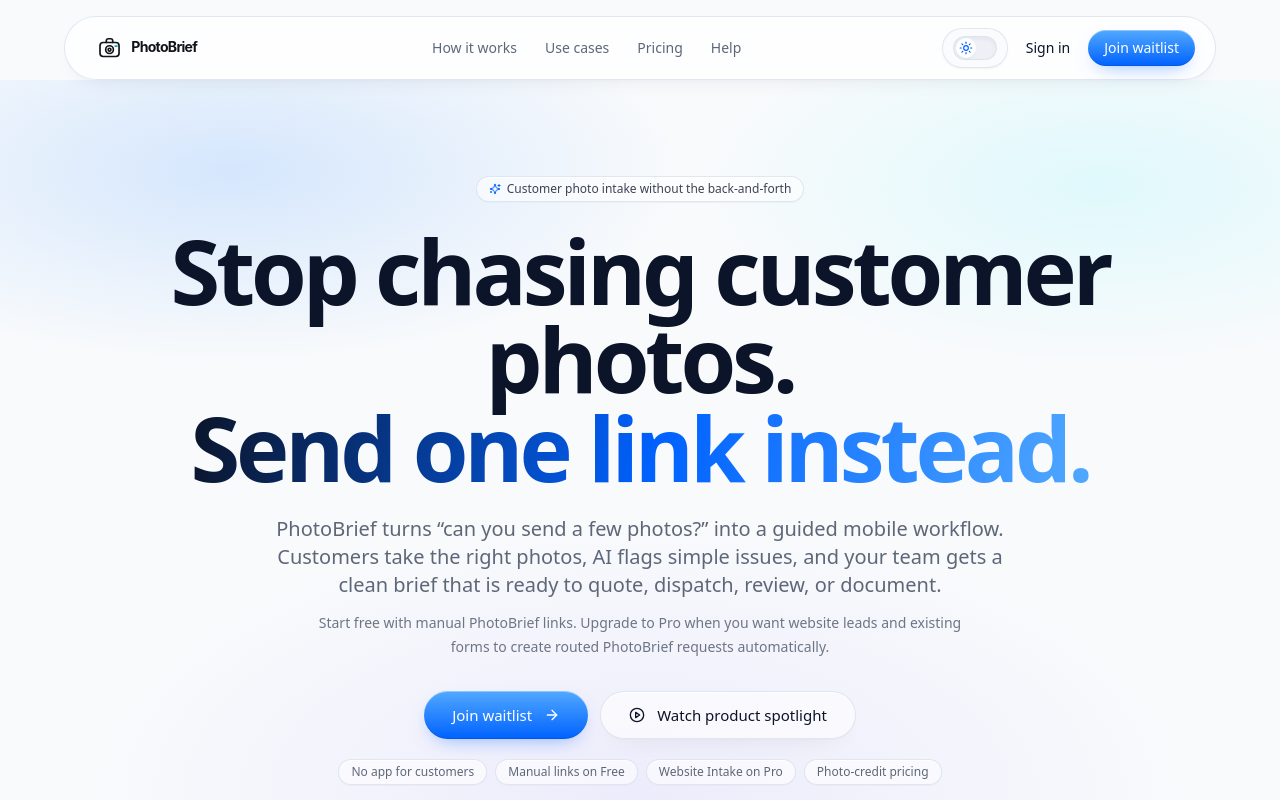
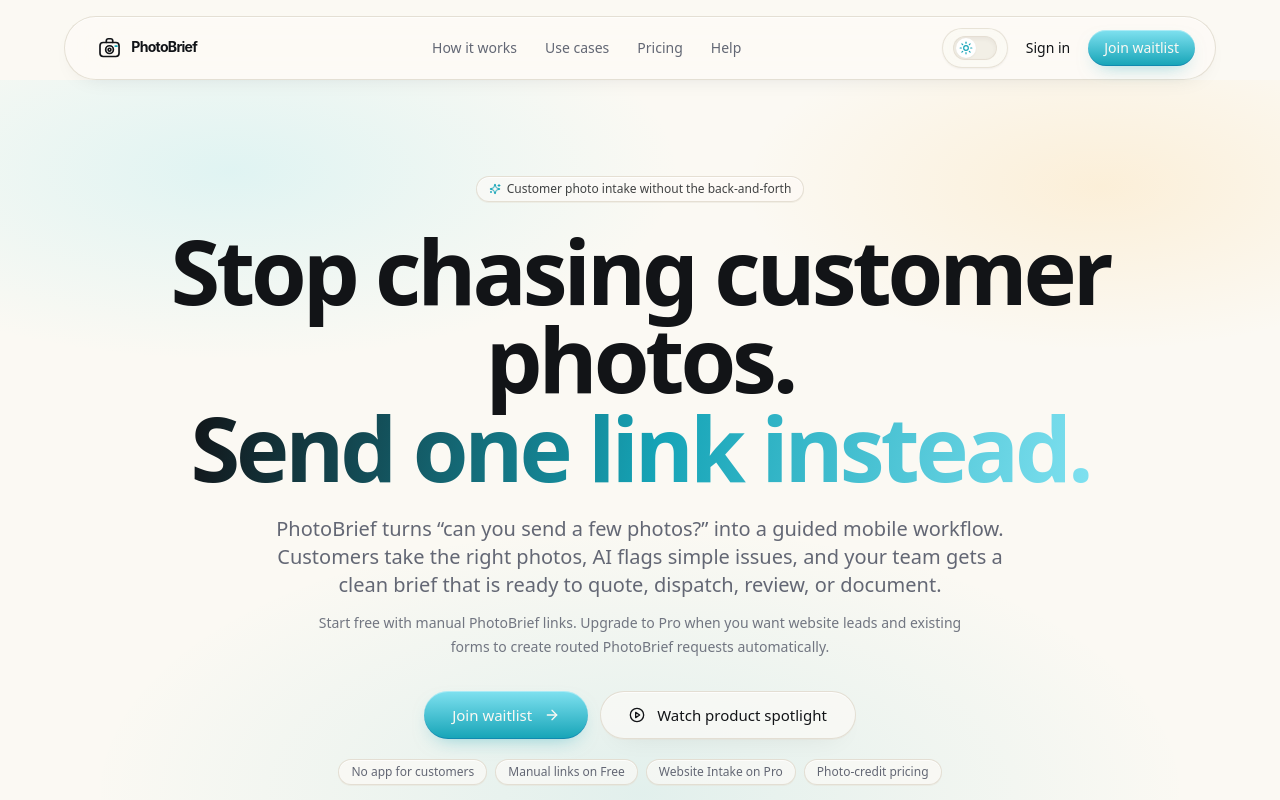
Before and after one commit to Rainbow-Meadow/photo-brief, a React (Vite) app: page / in a window 1280 px wide. Shown: the top 800 px of the page. Built offline with nearby package versions, Linux system fonts and the light colour scheme; no server answers; what @lovable.dev/cloud-auth-js would draw is missing.

Commit message:
Refactor theme schema around new logo palette

```diff
--- a/src/theme.css
+++ b/src/theme.css
@@ -1,6 +1,7 @@
 /* PhotoBrief sitewide theme schema
-   Light: airy paper + electric lens blue.
-   Dark: deep ink + aurora lens glow.
+   Light: warm paper + ink linework.
+   Dark: deep ink + cream linework.
+   Accents mirror the new logo set: cyan lens cue + amber flash pop.
    This file intentionally loads after index.css so it can refine global tokens
    without disturbing the existing Tailwind/shadcn setup.
 */
@@ -8,229 +9,233 @@
 :root {
   color-scheme: light;
 
-  --background: 214 45% 98%;
-  --foreground: 222 56% 10%;
+  --background: 43 52% 97%;
+  --foreground: 220 13% 8%;
 
   --card: 0 0% 100%;
-  --card-foreground: 222 56% 10%;
+  --card-foreground: 220 13% 8%;
 
   --popover: 0 0% 100%;
-  --popover-foreground: 222 56% 10%;
+  --popover-foreground: 220 13% 8%;
 
-  --primary: 217 100% 50%;
-  --primary-foreground: 0 0% 100%;
-  --primary-glow: 210 100% 66%;
+  --primary: 187 79% 40%;
+  --primary-foreground: 43 52% 97%;
+  --primary-glow: 188 79% 72%;
 
-  --secondary: 214 32% 94%;
-  --secondary-foreground: 222 50% 13%;
+  --secondary: 38 32% 91%;
+  --secondary-foreground: 220 13% 12%;
 
-  --muted: 214 34% 94%;
-  --muted-foreground: 220 12% 42%;
+  --muted: 40 30% 92%;
+  --muted-foreground: 225 8% 42%;
 
-  --accent: 211 100% 94%;
-  --accent-foreground: 217 95% 28%;
+  --accent: 187 69% 92%;
+  --accent-foreground: 188 78% 24%;
 
-  --destructive: 0 78% 54%;
+  --destructive: 0 76% 52%;
   --destructive-foreground: 0 0% 100%;
 
-  --success: 153 66% 34%;
+  --success: 151 56% 34%;
   --success-foreground: 0 0% 100%;
 
-  --warning: 39 94% 48%;
-  --warning-foreground: 222 56% 10%;
+  --warning: 37 100% 65%;
+  --warning-foreground: 220 13% 8%;
 
-  --info: 217 100% 50%;
-  --info-foreground: 0 0% 100%;
+  --info: 187 79% 40%;
+  --info-foreground: 43 52% 97%;
 
-  --border: 215 28% 88%;
-  --input: 215 26% 86%;
-  --ring: 217 100% 50%;
+  --border: 38 24% 84%;
+  --input: 38 22% 82%;
+  --ring: 187 79% 40%;
 
-  --brand-navy: 222 61% 10%;
-  --brand-navy-foreground: 0 0% 100%;
-  --brand-lens: 217 100% 48%;
+  --brand-navy: 220 13% 8%;
+  --brand-navy-foreground: 43 52% 97%;
+  --brand-lens: 187 79% 40%;
+  --brand-flash: 37 100% 65%;
+  --brand-paper: 43 52% 97%;
 
-  --gradient-primary: linear-gradient(135deg, hsl(217 100% 50%), hsl(204 100% 63%));
-  --gradient-subtle: linear-gradient(180deg, hsl(214 45% 98%), hsl(0 0% 100%));
-  --gradient-brand: linear-gradient(135deg, hsl(222 60% 11%) 0%, hsl(222 58% 17%) 52%, hsl(217 100% 50%) 126%);
-  --gradient-radial-glow: radial-gradient(60% 50% at 50% 0%, hsl(207 100% 66% / 0.24), transparent 72%);
+  --gradient-primary: linear-gradient(135deg, hsl(187 79% 40%), hsl(188 79% 72%));
+  --gradient-subtle: linear-gradient(180deg, hsl(43 52% 97%), hsl(0 0% 100%));
+  --gradient-brand: linear-gradient(135deg, hsl(220 13% 8%) 0%, hsl(217 16% 14%) 58%, hsl(187 79% 36%) 132%);
+  --gradient-radial-glow: radial-gradient(60% 50% at 50% 0%, hsl(188 79% 72% / 0.25), transparent 72%);
 
-  --shadow-sm: 0 1px 2px 0 hsl(222 47% 11% / 0.05);
-  --shadow-md: 0 6px 18px -8px hsl(222 47% 11% / 0.14);
-  --shadow-lg: 0 24px 60px -28px hsl(222 47% 11% / 0.22);
-  --shadow-glow: 0 16px 48px -20px hsl(217 100% 50% / 0.45);
-  --shadow-brand: 0 26px 80px -34px hsl(222 61% 10% / 0.46);
+  --shadow-sm: 0 1px 2px 0 hsl(220 13% 8% / 0.05);
+  --shadow-md: 0 8px 20px -12px hsl(220 13% 8% / 0.18);
+  --shadow-lg: 0 24px 64px -30px hsl(220 13% 8% / 0.26);
+  --shadow-glow: 0 18px 52px -26px hsl(187 79% 40% / 0.44);
+  --shadow-brand: 0 30px 80px -36px hsl(220 13% 8% / 0.50);
 
-  --glass-bg-strong: 0 0% 100% / 0.78;
-  --glass-bg: 0 0% 100% / 0.58;
-  --glass-bg-soft: 0 0% 100% / 0.34;
-  --glass-bg-onDark: 222 60% 13% / 0.56;
-  --glass-border: 214 36% 88% / 0.74;
-  --glass-border-strong: 214 38% 80% / 0.92;
-  --glass-border-onDark: 0 0% 100% / 0.14;
-  --glass-highlight: 0 0% 100% / 0.72;
+  --glass-bg-strong: 43 52% 98% / 0.82;
+  --glass-bg: 43 52% 98% / 0.62;
+  --glass-bg-soft: 43 52% 98% / 0.38;
+  --glass-bg-onDark: 220 13% 8% / 0.62;
+  --glass-border: 38 24% 82% / 0.72;
+  --glass-border-strong: 38 28% 76% / 0.90;
+  --glass-border-onDark: 43 52% 97% / 0.14;
+  --glass-highlight: 0 0% 100% / 0.66;
   --glass-shadow:
-    inset 0 1px 0 hsl(0 0% 100% / 0.75),
-    0 1px 0 hsl(214 35% 91% / 0.45),
-    0 22px 52px -30px hsl(222 56% 10% / 0.22),
-    0 10px 28px -18px hsl(222 56% 10% / 0.16);
+    inset 0 1px 0 hsl(0 0% 100% / 0.70),
+    0 1px 0 hsl(38 24% 86% / 0.40),
+    0 22px 54px -30px hsl(220 13% 8% / 0.24),
+    0 10px 28px -18px hsl(220 13% 8% / 0.16);
   --glass-shadow-lg:
-    inset 0 1px 0 hsl(0 0% 100% / 0.82),
-    0 38px 80px -34px hsl(222 56% 10% / 0.28),
-    0 14px 38px -20px hsl(217 100% 45% / 0.16);
+    inset 0 1px 0 hsl(0 0% 100% / 0.78),
+    0 38px 86px -36px hsl(220 13% 8% / 0.30),
+    0 16px 42px -24px hsl(187 79% 35% / 0.16);
   --glass-shadow-onDark:
     inset 0 1px 0 hsl(0 0% 100% / 0.10),
-    0 34px 72px -30px hsl(222 56% 10% / 0.58);
+    0 34px 72px -30px hsl(0 0% 0% / 0.60);
 
-  --ambient-sky: radial-gradient(78% 58% at 50% 0%, hsl(210 100% 68% / 0.22), transparent 72%);
-  --ambient-sky-soft: radial-gradient(62% 52% at 50% 0%, hsl(210 100% 68% / 0.14), transparent 76%);
+  --ambient-sky: radial-gradient(78% 58% at 50% 0%, hsl(188 79% 72% / 0.22), transparent 72%);
+  --ambient-sky-soft: radial-gradient(62% 52% at 50% 0%, hsl(188 79% 72% / 0.14), transparent 76%);
   --ambient-mesh:
-    radial-gradient(42% 30% at 12% 18%, hsl(214 100% 72% / 0.18), transparent 72%),
-    radial-gradient(34% 28% at 88% 8%, hsl(184 100% 67% / 0.12), transparent 74%),
-    radial-gradient(54% 42% at 50% 100%, hsl(217 100% 62% / 0.10), transparent 72%);
+    radial-gradient(42% 30% at 12% 18%, hsl(188 79% 72% / 0.18), transparent 72%),
+    radial-gradient(30% 24% at 88% 8%, hsl(37 100% 65% / 0.16), transparent 74%),
+    radial-gradient(54% 42% at 50% 100%, hsl(187 79% 40% / 0.10), transparent 72%);
   --ambient-future:
-    radial-gradient(48% 34% at 18% 12%, hsl(214 100% 70% / 0.24), transparent 73%),
-    radial-gradient(40% 30% at 86% 14%, hsl(183 95% 66% / 0.15), transparent 77%),
-    radial-gradient(58% 48% at 50% 94%, hsl(252 90% 72% / 0.11), transparent 74%);
+    radial-gradient(48% 34% at 18% 12%, hsl(188 79% 72% / 0.22), transparent 73%),
+    radial-gradient(36% 28% at 86% 14%, hsl(37 100% 65% / 0.16), transparent 77%),
+    radial-gradient(58% 48% at 50% 94%, hsl(187 79% 40% / 0.11), transparent 74%);
 
-  --sidebar-background: 222 50% 11%;
-  --sidebar-foreground: 0 0% 96%;
-  --sidebar-primary: 217 100% 56%;
-  --sidebar-primary-foreground: 0 0% 100%;
-  --sidebar-accent: 217 85% 52%;
-  --sidebar-accent-foreground: 0 0% 100%;
-  --sidebar-border: 222 34% 18%;
-  --sidebar-ring: 217 100% 62%;
+  --sidebar-background: 220 13% 8%;
+  --sidebar-foreground: 43 52% 97%;
+  --sidebar-primary: 187 79% 48%;
+  --sidebar-primary-foreground: 220 13% 8%;
+  --sidebar-accent: 187 70% 28%;
+  --sidebar-accent-foreground: 43 52% 97%;
+  --sidebar-border: 218 12% 18%;
+  --sidebar-ring: 188 79% 72%;
 
-  --app-bg: 214 45% 98%;
-  --app-sidebar-bg: 222 50% 11%;
-  --app-sidebar-fg: 0 0% 96%;
-  --app-sidebar-muted: 216 20% 72%;
-  --app-sidebar-active-bg: 217 88% 54%;
-  --app-sidebar-active-fg: 0 0% 100%;
-  --app-sidebar-border: 222 34% 18%;
+  --app-bg: 43 52% 97%;
+  --app-sidebar-bg: 220 13% 8%;
+  --app-sidebar-fg: 43 52% 97%;
+  --app-sidebar-muted: 40 15% 70%;
+  --app-sidebar-active-bg: 187 70% 30%;
+  --app-sidebar-active-fg: 43 52% 97%;
+  --app-sidebar-border: 218 12% 18%;
 
-  --app-primary: 217 96% 53%;
-  --app-primary-glow: 205 100% 65%;
-  --app-primary-fg: 0 0% 100%;
+  --app-primary: 187 79% 40%;
+  --app-primary-glow: 188 79% 72%;
+  --app-primary-fg: 43 52% 97%;
 }
 
 .dark {
   color-scheme: dark;
 
-  --background: 222 56% 5%;
-  --foreground: 216 38% 96%;
+  --background: 220 13% 8%;
+  --foreground: 43 52% 97%;
 
-  --card: 222 45% 8%;
-  --card-foreground: 216 38% 96%;
+  --card: 216 13% 11%;
+  --card-foreground: 43 52% 97%;
 
-  --popover: 222 45% 8%;
-  --popover-foreground: 216 38% 96%;
+  --popover: 216 13% 11%;
+  --popover-foreground: 43 52% 97%;
 
-  --primary: 212 100% 67%;
-  --primary-foreground: 222 58% 7%;
-  --primary-glow: 188 100% 66%;
+  --primary: 188 79% 72%;
+  --primary-foreground: 220 13% 8%;
+  --primary-glow: 187 79% 48%;
 
-  --secondary: 222 32% 13%;
-  --secondary-foreground: 216 38% 94%;
+  --secondary: 218 12% 16%;
+  --secondary-foreground: 43 52% 95%;
 
-  --muted: 222 30% 13%;
-  --muted-foreground: 217 18% 70%;
+  --muted: 218 12% 16%;
+  --muted-foreground: 40 13% 70%;
 
-  --accent: 217 58% 18%;
-  --accent-foreground: 207 100% 82%;
+  --accent: 187 39% 18%;
+  --accent-foreground: 188 79% 80%;
 
   --destructive: 0 72% 58%;
   --destructive-foreground: 0 0% 100%;
 
-  --success: 152 62% 48%;
-  --success-foreground: 222 58% 7%;
+  --success: 152 59% 48%;
+  --success-foreground: 220 13% 8%;
 
-  --warning: 40 96% 58%;
-  --warning-foreground: 222 58% 7%;
+  --warning: 37 100% 65%;
+  --warning-foreground: 220 13% 8%;
 
-  --info: 212 100% 67%;
-  --info-foreground: 222 58% 7%;
+  --info: 188 79% 72%;
+  --info-foreground: 220 13% 8%;
 
-  --border: 222 30% 18%;
-  --input: 222 30% 20%;
-  --ring: 207 100% 70%;
+  --border: 218 12% 20%;
+  --input: 218 12% 22%;
+  --ring: 188 79% 72%;
 
-  --brand-navy: 222 58% 7%;
-  --brand-navy-foreground: 216 38% 96%;
-  --brand-lens: 207 100% 68%;
+  --brand-navy: 220 13% 8%;
+  --brand-navy-foreground: 43 52% 97%;
+  --brand-lens: 188 79% 72%;
+  --brand-flash: 37 100% 65%;
+  --brand-paper: 43 52% 97%;
 
-  --gradient-primary: linear-gradient(135deg, hsl(212 100% 67%), hsl(188 100% 66%));
-  --gradient-subtle: linear-gradient(180deg, hsl(222 56% 5%), hsl(222 45% 8%));
-  --gradient-brand: linear-gradient(135deg, hsl(222 58% 5%) 0%, hsl(222 48% 10%) 52%, hsl(212 100% 58%) 132%);
-  --gradient-radial-glow: radial-gradient(60% 50% at 50% 0%, hsl(205 100% 62% / 0.22), transparent 72%);
+  --gradient-primary: linear-gradient(135deg, hsl(188 79% 72%), hsl(187 79% 48%));
+  --gradient-subtle: linear-gradient(180deg, hsl(220 13% 8%), hsl(216 13% 11%));
+  --gradient-brand: linear-gradient(135deg, hsl(220 13% 6%) 0%, hsl(216 13% 11%) 58%, hsl(187 79% 28%) 132%);
+  --gradient-radial-glow: radial-gradient(60% 50% at 50% 0%, hsl(188 79% 72% / 0.21), transparent 72%);
 
   --shadow-sm: 0 1px 2px 0 hsl(0 0% 0% / 0.30);
-  --shadow-md: 0 10px 28px -18px hsl(0 0% 0% / 0.62);
-  --shadow-lg: 0 28px 78px -36px hsl(0 0% 0% / 0.72);
-  --shadow-glow: 0 18px 62px -26px hsl(202 100% 62% / 0.50);
-  --shadow-brand: 0 32px 90px -34px hsl(0 0% 0% / 0.78);
+  --shadow-md: 0 10px 30px -18px hsl(0 0% 0% / 0.62);
+  --shadow-lg: 0 30px 86px -38px hsl(0 0% 0% / 0.76);
+  --shadow-glow: 0 18px 62px -26px hsl(188 79% 72% / 0.40);
+  --shadow-brand: 0 34px 92px -34px hsl(0 0% 0% / 0.82);
 
-  --glass-bg-strong: 222 45% 9% / 0.80;
-  --glass-bg: 222 45% 10% / 0.58;
-  --glass-bg-soft: 222 45% 12% / 0.36;
-  --glass-bg-onDark: 222 45% 10% / 0.58;
-  --glass-border: 210 60% 86% / 0.11;
-  --glass-border-strong: 210 70% 86% / 0.18;
-  --glass-border-onDark: 210 70% 86% / 0.14;
+  --glass-bg-strong: 216 13% 11% / 0.82;
+  --glass-bg: 216 13% 11% / 0.60;
+  --glass-bg-soft: 216 13% 12% / 0.38;
+  --glass-bg-onDark: 216 13% 11% / 0.60;
+  --glass-border: 43 52% 97% / 0.11;
+  --glass-border-strong: 43 52% 97% / 0.18;
+  --glass-border-onDark: 43 52% 97% / 0.14;
   --glass-highlight: 0 0% 100% / 0.08;
   --glass-shadow:
     inset 0 1px 0 hsl(0 0% 100% / 0.07),
-    0 22px 56px -28px hsl(0 0% 0% / 0.68),
-    0 12px 36px -22px hsl(205 100% 60% / 0.16);
+    0 22px 56px -28px hsl(0 0% 0% / 0.70),
+    0 12px 36px -22px hsl(188 79% 72% / 0.13);
   --glass-shadow-lg:
     inset 0 1px 0 hsl(0 0% 100% / 0.09),
-    0 40px 92px -36px hsl(0 0% 0% / 0.78),
-    0 18px 50px -28px hsl(205 100% 60% / 0.22);
+    0 42px 96px -38px hsl(0 0% 0% / 0.80),
+    0 18px 50px -30px hsl(188 79% 72% / 0.18);
   --glass-shadow-onDark:
     inset 0 1px 0 hsl(0 0% 100% / 0.09),
-    0 40px 92px -36px hsl(0 0% 0% / 0.78);
+    0 42px 96px -38px hsl(0 0% 0% / 0.80);
 
-  --ambient-sky: radial-gradient(78% 58% at 50% 0%, hsl(207 100% 54% / 0.19), transparent 72%);
-  --ambient-sky-soft: radial-gradient(62% 52% at 50% 0%, hsl(207 100% 56% / 0.13), transparent 76%);
+  --ambient-sky: radial-gradient(78% 58% at 50% 0%, hsl(188 79% 72% / 0.16), transparent 72%);
+  --ambient-sky-soft: radial-gradient(62% 52% at 50% 0%, hsl(188 79% 72% / 0.10), transparent 76%);
   --ambient-mesh:
-    radial-gradient(42% 30% at 12% 18%, hsl(215 100% 58% / 0.16), transparent 72%),
-    radial-gradient(34% 28% at 88% 8%, hsl(184 100% 62% / 0.10), transparent 74%),
-    radial-gradient(54% 42% at 50% 100%, hsl(252 86% 66% / 0.11), transparent 72%);
+    radial-gradient(42% 30% at 12% 18%, hsl(188 79% 72% / 0.13), transparent 72%),
+    radial-gradient(30% 24% at 88% 8%, hsl(37 100% 65% / 0.10), transparent 74%),
+    radial-gradient(54% 42% at 50% 100%, hsl(187 79% 40% / 0.12), transparent 72%);
   --ambient-future:
-    radial-gradient(48% 34% at 18% 12%, hsl(214 100% 58% / 0.20), transparent 73%),
-    radial-gradient(40% 30% at 86% 14%, hsl(183 95% 60% / 0.12), transparent 77%),
-    radial-gradient(58% 48% at 50% 94%, hsl(252 90% 68% / 0.12), transparent 74%);
+    radial-gradient(48% 34% at 18% 12%, hsl(188 79% 72% / 0.14), transparent 73%),
+    radial-gradient(36% 28% at 86% 14%, hsl(37 100% 65% / 0.09), transparent 77%),
+    radial-gradient(58% 48% at 50% 94%, hsl(187 79% 40% / 0.13), transparent 74%);
 
-  --sidebar-background: 222 50% 7%;
-  --sidebar-foreground: 216 38% 96%;
-  --sidebar-primary: 212 100% 67%;
-  --sidebar-primary-foreground: 222 58% 7%;
-  --sidebar-accent: 217 70% 44%;
-  --sidebar-accent-foreground: 0 0% 100%;
-  --sidebar-border: 222 30% 14%;
-  --sidebar-ring: 207 100% 70%;
+  --sidebar-background: 220 13% 6%;
+  --sidebar-foreground: 43 52% 97%;
+  --sidebar-primary: 188 79% 72%;
+  --sidebar-primary-foreground: 220 13% 8%;
+  --sidebar-accent: 187 70% 28%;
+  --sidebar-accent-foreground: 43 52% 97%;
+  --sidebar-border: 218 12% 15%;
+  --sidebar-ring: 188 79% 72%;
 
-  --app-bg: 222 56% 5%;
-  --app-sidebar-bg: 222 50% 7%;
-  --app-sidebar-fg: 216 38% 96%;
-  --app-sidebar-muted: 217 18% 66%;
-  --app-sidebar-active-bg: 217 70% 44%;
-  --app-sidebar-active-fg: 0 0% 100%;
-  --app-sidebar-border: 222 30% 14%;
+  --app-bg: 220 13% 8%;
+  --app-sidebar-bg: 220 13% 6%;
+  --app-sidebar-fg: 43 52% 97%;
+  --app-sidebar-muted: 40 13% 66%;
+  --app-sidebar-active-bg: 187 70% 28%;
+  --app-sidebar-active-fg: 43 52% 97%;
+  --app-sidebar-border: 218 12% 15%;
 
-  --app-primary: 212 100% 67%;
-  --app-primary-glow: 188 100% 66%;
-  --app-primary-fg: 222 58% 7%;
+  --app-primary: 188 79% 72%;
+  --app-primary-glow: 187 79% 48%;
+  --app-primary-fg: 220 13% 8%;
 
   --app-pill-pass-bg: 152 58% 18%;
   --app-pill-pass-fg: 152 74% 78%;
-  --app-pill-warn-bg: 39 76% 18%;
-  --app-pill-warn-fg: 40 96% 78%;
+  --app-pill-warn-bg: 37 82% 18%;
+  --app-pill-warn-fg: 37 100% 78%;
   --app-pill-fail-bg: 0 58% 20%;
   --app-pill-fail-fg: 0 82% 82%;
-  --app-pill-info-bg: 212 58% 20%;
-  --app-pill-info-fg: 207 100% 82%;
+  --app-pill-info-bg: 188 58% 20%;
+  --app-pill-info-fg: 188 90% 82%;
 }
 
 html {
@@ -254,11 +259,11 @@ body {
   box-shadow:
     inset 0 1px 0 hsl(0 0% 100% / 0.08),
     0 18px 46px -28px hsl(0 0% 0% / 0.82),
-    0 8px 24px -18px hsl(205 100% 60% / 0.22);
+    0 8px 24px -18px hsl(188 79% 72% / 0.18);
 }
 
 .dark .future-grid {
-  opacity: 0.42;
+  opacity: 0.36;
 }
 
 .dark .surface-card,
```
